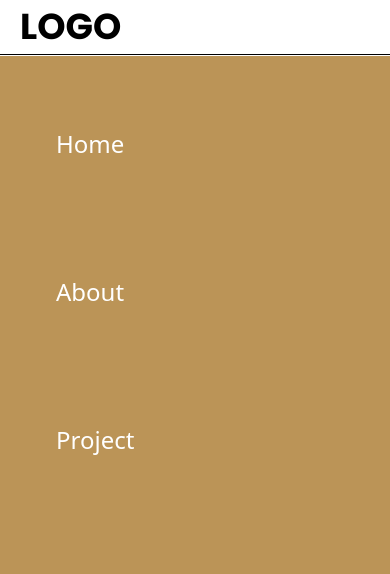
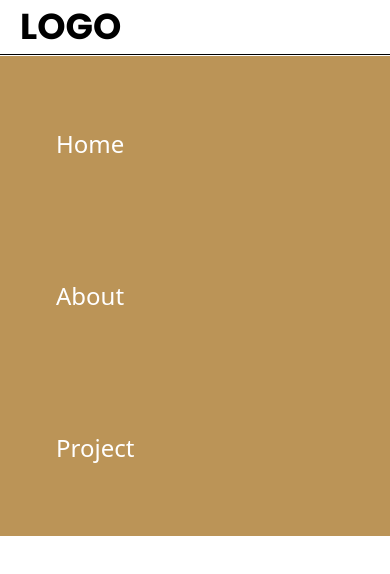
Before and after one commit to haroldm2598/Project-portfolio, a React (Vite) app: page /#/ in a window 390 px wide. Shown: the top 574 px of the page. Built offline with nearby package versions, Linux system fonts and the light colour scheme; some icons are missing.

Commit message:
HEADER: add animation

```diff
--- a/src/assets/style/main.scss
+++ b/src/assets/style/main.scss
@@ -5,7 +5,7 @@
 @import './fonts';
 @import './colors';
 
-@layer {
+@layer components {
 	.header {
 		@apply flex flex-row justify-between items-center;
 
@@ -14,11 +14,19 @@
 		}
 
 		&__nav {
-			@apply order-3 lg:order-2 flex flex-col bg-bgcolor200 absolute right-0 top-14 w-full h-full text-2xl text-bgwhite font-medium;
+			@apply order-3 lg:order-2 flex flex-col bg-bgcolor200 absolute right-0 top-14 w-full h-auto p-10 text-2xl text-bgwhite font-medium animate-wiggle lg:flex;
+
+			* {
+				@apply w-full py-8 pl-4 hover:border-4 hover:border-bgcolor100 hover:transition-all hover:duration-700 hover:ease-out;
+			}
+
+			:not(:first-child) {
+				@apply mt-14;
+			}
 		}
 
 		&__menuIcon {
-			@apply order-2 lg:hidden;
+			@apply order-2 lg:hidden cursor-pointer;
 		}
 	}
 }
@@ -37,20 +45,20 @@
 		text-transform: uppercase;
 	}
 
-	@media (max-width: 520px) {
-		&__nav * {
-			width: 100%;
-			padding: 2rem 0 2rem 1rem;
+	// @media (max-width: 520px) {
+	// 	&__nav * {
+	// 		width: 100%;
+	// 		padding: 2rem 0 2rem 1rem;
 
-			&:hover {
-				border: 2px solid $bg-color-100;
-				border-radius: 20px;
-				transition: all 700ms ease-out;
-			}
-		}
+	// 		&:hover {
+	// 			border: 2px solid $bg-color-100;
+	// 			border-radius: 20px;
+	// 			transition: all 700ms ease-out;
+	// 		}
+	// 	}
 
-		&__nav :not(:first-child) {
-			margin-top: 52px;
-		}
-	}
+	// 	&__nav :not(:first-child) {
+	// 		margin-top: 52px;
+	// 	}
+	// }
 }
--- a/src/component/Button.jsx
+++ b/src/component/Button.jsx
@@ -0,0 +1,9 @@
+function Button({ name, handleClick }) {
+	return (
+		<>
+			<button onClick={handleClick}>{name}</button>
+		</>
+	);
+}
+
+export default Button;
--- a/src/layout/Header.jsx
+++ b/src/layout/Header.jsx
@@ -15,7 +15,7 @@ function Header() {
 					<Link to='/'>logo</Link>
 				</h1>
 
-				<nav className={`${isShow ? 'header__nav p-10' : 'hidden'}`}>
+				<nav className={`${isShow ? 'header__nav' : 'hidden'}`}>
 					<NavLink to='/'>Home</NavLink>
 					<NavLink to='/About'>About</NavLink>
 					<NavLink to='/Project'>Project</NavLink>
--- a/src/page/Homepage.jsx
+++ b/src/page/Homepage.jsx
@@ -1,7 +1,20 @@
+import { useState } from 'react';
+import Button from '../component/Button';
+
 function HomePage() {
+	// TESTING ONLY SHOULD REPLACE BY CONTEXTAPI and REDUCER
+	const [mouseClick, setMouseClick] = useState('');
+
+	function handleClick() {
+		setMouseClick((oldState) => {
+			return (oldState = 'testing lang bro');
+		});
+	}
 	return (
 		<>
 			<h1>Hello welcome to HomePage</h1>
+			<Button name='testing' handleClick={handleClick} />
+			<h2>{mouseClick}</h2>
 		</>
 	);
 }
--- a/tailwind.config.js
+++ b/tailwind.config.js
@@ -10,7 +10,17 @@ export default {
 			bgcolor400: '#b96d38',
 			bgcolor500: '#ffe6a7'
 		},
-		extend: {}
+		extend: {
+			keyframes: {
+				wiggle: {
+					// '0%, 100%': { transform: 'rotate(-3deg)' },
+					'50%': { transform: 'translate(-500px, 0px)' }
+				}
+			},
+			animation: {
+				wiggle: 'wiggle 1.5s ease-in-out'
+			}
+		}
 	},
 	plugins: []
 };
```
